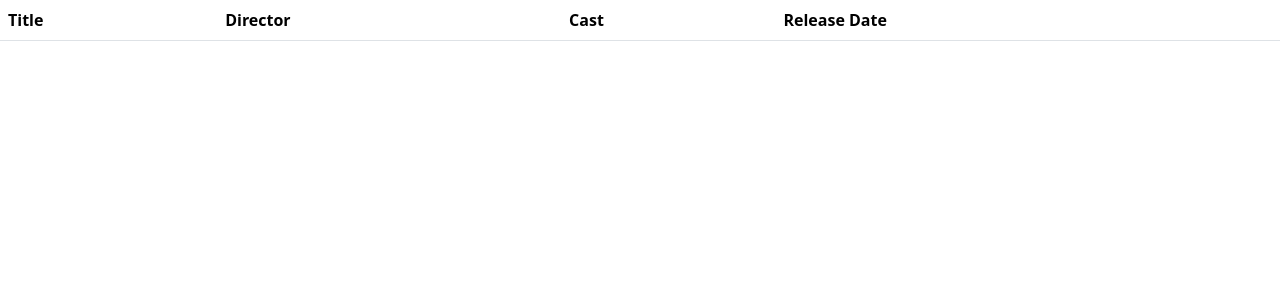
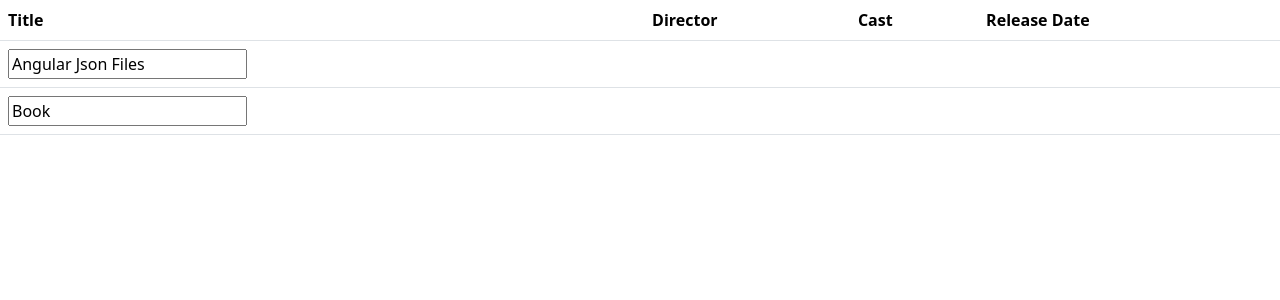
Before and after one commit to kaushal1983/angular-kaushallearn, an Angular app: page / in a window 1280 px wide. Shown: the top 300 px of the page. Built offline with nearby package versions, Linux system fonts and the light colour scheme.

Commit message:
1 file modified

```diff
--- a/src/app/app.component.html
+++ b/src/app/app.component.html
@@ -18,7 +18,7 @@
                     </tr>
                 </thead>
                 <tbody>
-                    <tr *ngFor="let item of models">
+                    <tr *ngFor="let item of model">
                         <td> <input type = "text" name = "emailid" placeholder = "emailid" value="{{item.Post}}"></td>
                         <td></td>
                         <td></td>
```
